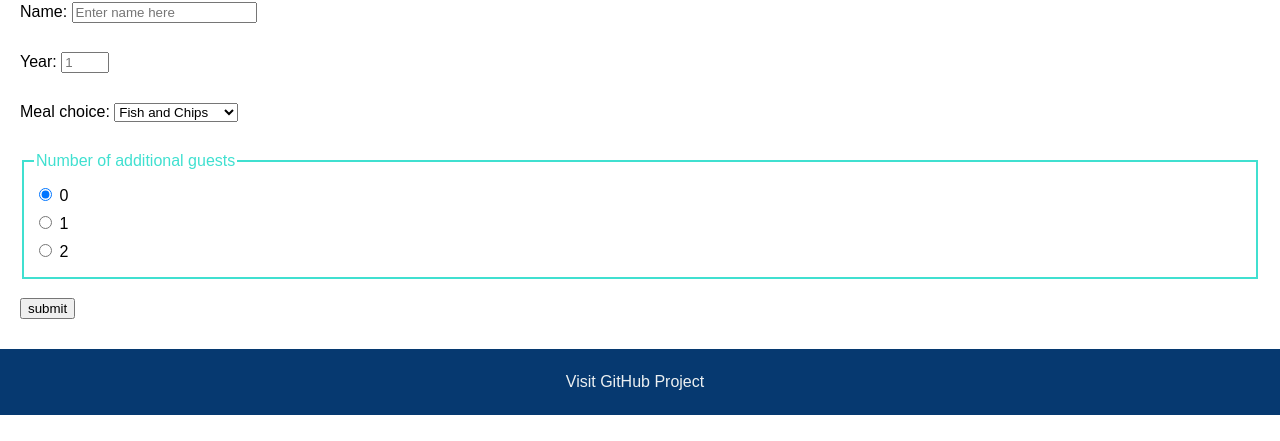
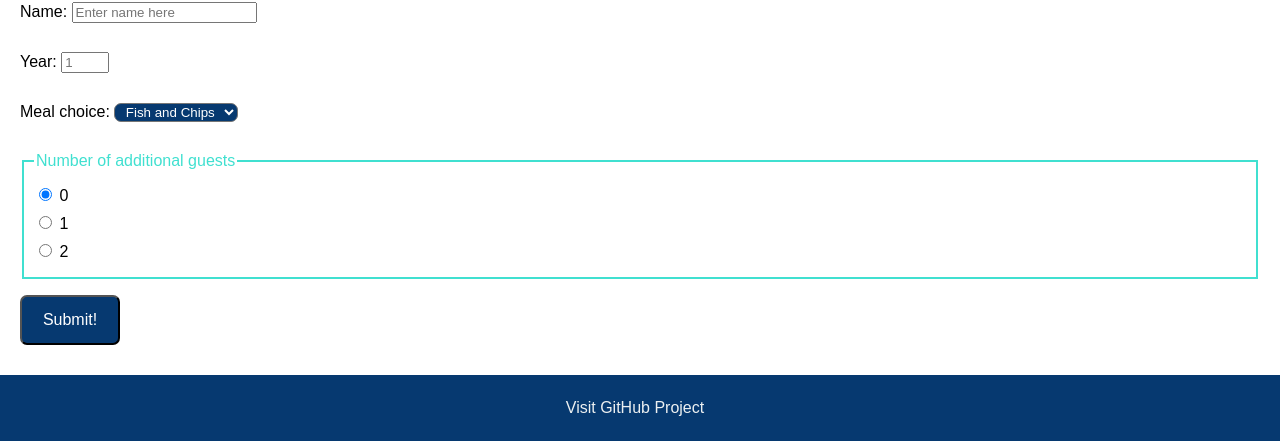
Before and after one commit to avdes96/SSE_Lab_2, a Flask app: page / in a window 1280 px wide. Shown: the part 520-961 px from the top of the page. Before the commit the page ends 935 px from the top, so only its background shows below. Run offline with Flask 3, Linux system fonts and the light colour scheme.

Commit message:
Added styling to button and dropdown selectors

```diff
--- a/api/static/style.css
+++ b/api/static/style.css
@@ -1,3 +1,22 @@
+#submit_button, select {
+    cursor: pointer;
+    background-color: #063970;
+    color: white;
+    text-align: center;
+    border-radius: 7px;
+}
+
+#submit_button {
+    height: 50px;
+    width: 100px;
+    font-size: medium;
+}
+
+#submit_button:hover {
+    color: turquoise;
+
+}
+
 /* Style for banner and footer */
 .banner, .footer {
     background-color: #063970;
@@ -29,7 +48,17 @@
     color: turquoise;
 }
 
-/* Box outlining for radio button group */
+/* Box outlining for radio bubutton {
+    cursor: pointer;
+    background-color: #063970;
+    color: white;
+    text-align: center;
+    border-radius: 7px;
+}
+
+button:hover {
+transform: translateY(2px);
+}tton group */
 fieldset {
     border: 2px solid turquoise;
     padding: 10px;
--- a/api/templates/index.html
+++ b/api/templates/index.html
@@ -65,7 +65,7 @@
                 </div>
             </fieldset>
             <p>
-                <input type="submit" value="submit">
+                <input type="submit" value="Submit!" id = "submit_button">
             </p>
         </form>
     </div>
```
